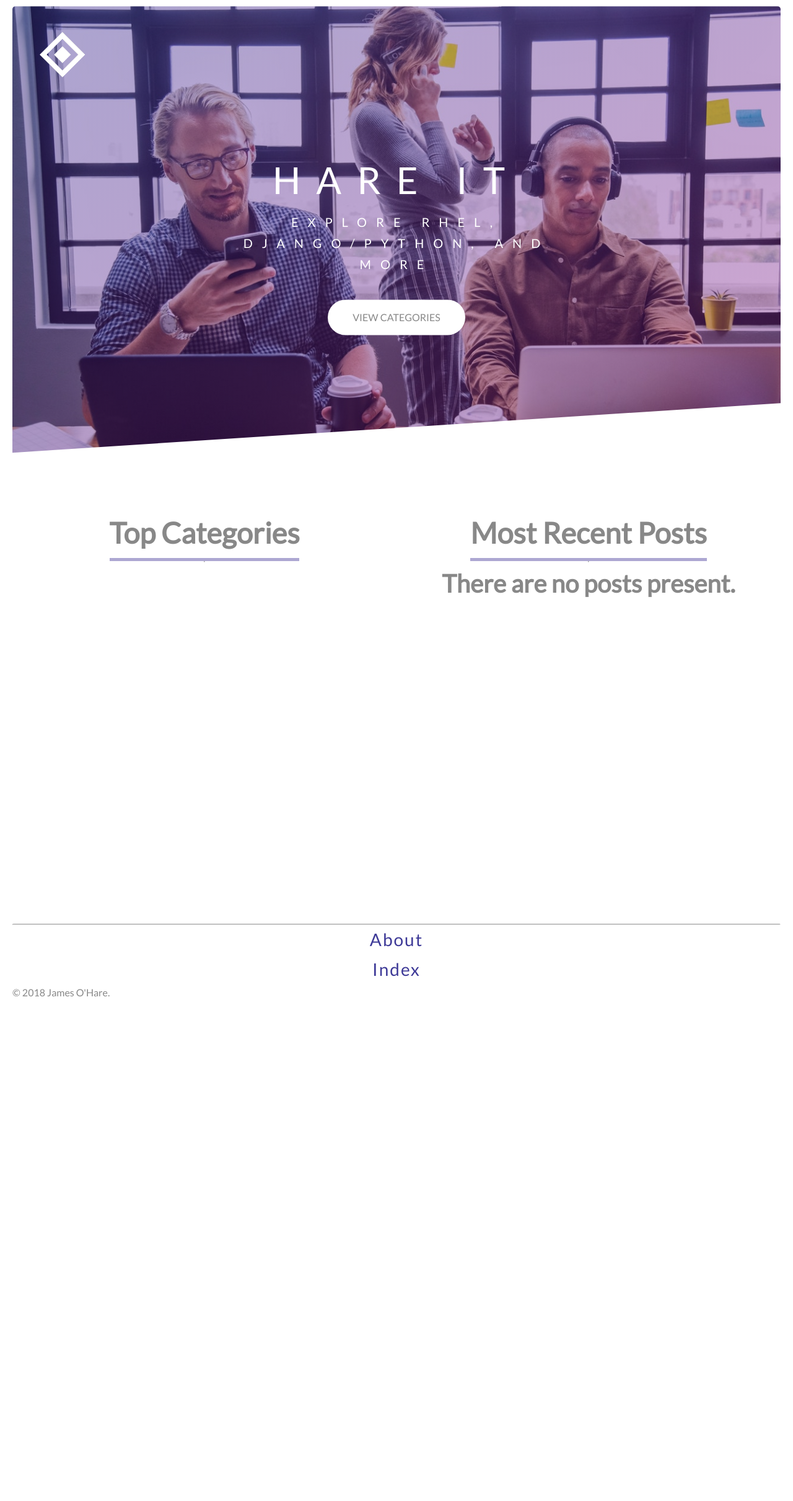
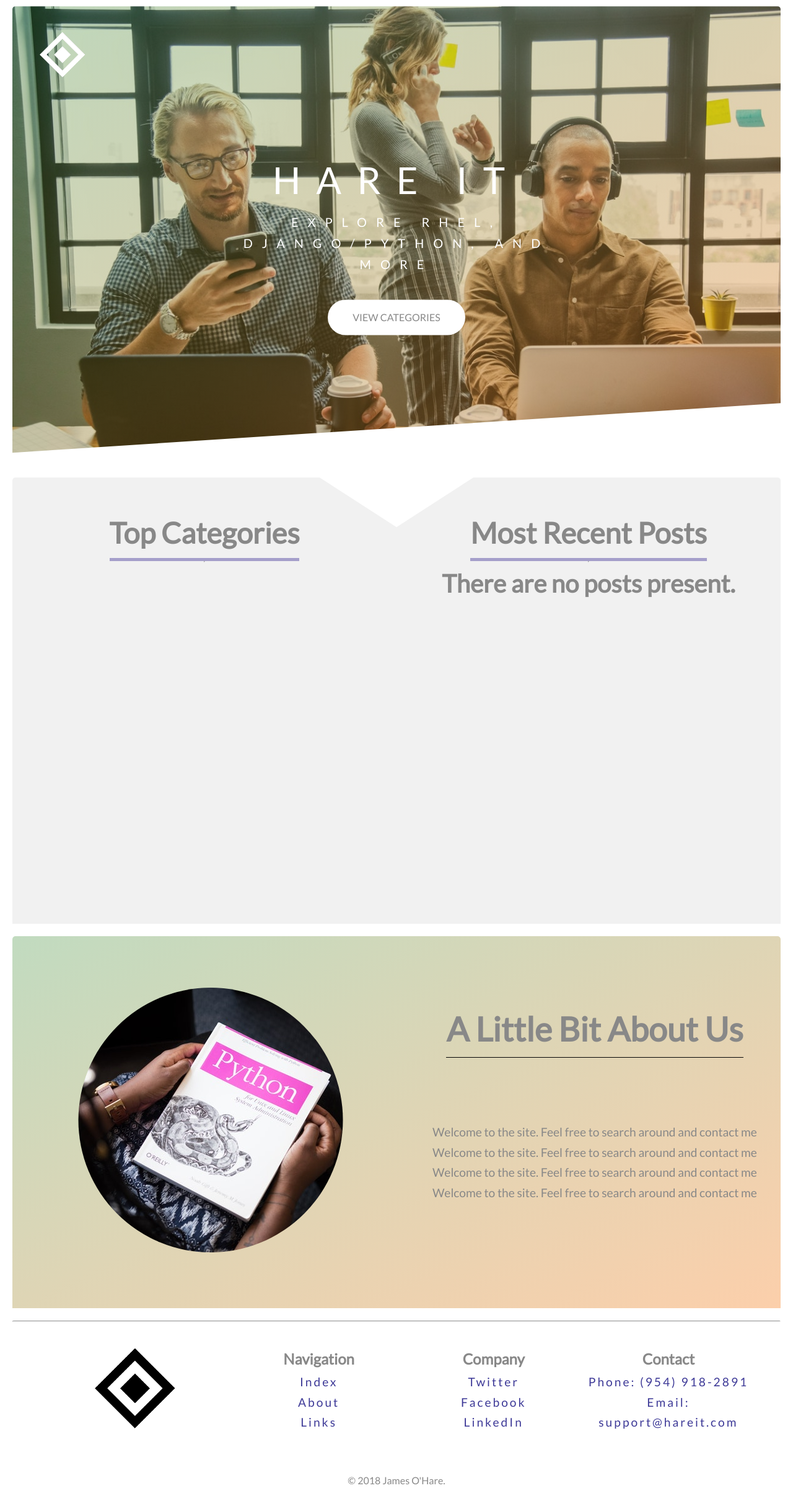
Before and after one commit to johare243/django-blog, a Django app: page / in a window 1280 px wide. Shown: the part 37-2458 px from the top of the page at 62% size. Before the commit the page ends 1644 px from the top, so only its background shows below. Run offline with Django 3.2, Linux system fonts and the light colour scheme; data that the repository does not hold is empty; some libraries are stand-ins or nearby versions.

Commit message:
add section to index, css changes

```diff
--- a/jmo/settings.py
+++ b/jmo/settings.py
@@ -23,6 +23,7 @@ MEDIA_DIR = os.path.join(BASE_DIR, 'media')
 # See https://docs.djangoproject.com/en/2.1/howto/deployment/checklist/
 
 # SECURITY WARNING: keep the secret key used in production secret!
+SECRET_KEY = ''
 
 # SECURITY WARNING: don't run with debug turned on in production!
 DEBUG = True
--- a/pages/templates/pages/base.html
+++ b/pages/templates/pages/base.html
@@ -55,13 +55,35 @@
         <!-- <hr> -->
         <!-- </div> -->
         <div id='footer'>
-                <ul class="ul">
-                        {% if user.is_authenticated %}
-                        <li class="li"><a href="{% url 'add_category' %}">Add New Category</a></li>
-                        {% endif %}
-                        <li class="li"><a href="{% url 'about' %}">About</a></li>
-                        <li class="li"><a href="{% url 'index' %}">Index</a></li>
-                </ul>
+                <div class="footer-logo-box">
+                        <img class="footer-logo" src="{% static 'images/logo-black.png' %}" alt="">
+                </div>
+                <div class="footer-nav">
+                        <h2>Navigation</h2>
+                        <ul class="ul footer-ul">
+                                {% if user.is_authenticated %}
+                                <li class="li footer-li"><a href="{% url 'add_category' %}">Add New Category</a></li>
+                                {% endif %}
+                                <li class="li footer-li"><a href="{% url 'index' %}">Index</a></li>
+                                <li class="li footer-li"><a href="{% url 'about' %}">About</a></li>
+                                <li class="li footer-li"><a href="{% url 'about' %}">Links</a></li>
+                        </ul>
+                </div>
+                <div class="footer-other">
+                        <h2>Company</h2>
+                        <ul class="ul footer-ul">
+                                <li class="li footer-li"><a href="{% url 'about' %}">Twitter</a></li>
+                                <li class="li footer-li"><a href="{% url 'about' %}">Facebook</a></li>
+                                <li class="li footer-li"><a href="{% url 'about' %}">LinkedIn</a></li>
+                        </ul>
+                </div>
+                <div class="footer-contact">
+                        <h2>Contact</h2>
+                        <ul class="ul footer-ul">
+                                <li class="li footer-li"><a href="{% url 'index' %}">Phone: (954) 918-2891</a></li>
+                                <li class="li footer-li"><a href="{% url 'about' %}">Email: support@hareit.com</a></li>
+                        </ul>
+                </div>
         </div>
 <script
   src="https://code.jquery.com/jquery-3.3.1.min.js"
--- a/pages/templates/pages/index.html
+++ b/pages/templates/pages/index.html
@@ -23,13 +23,10 @@
                             <li class="li-cat">
                             <a href="{% url 'show_category' category.slug %}">
                                     <img class="flip-card-bg" src="" alt=""/>
-                                {{ category.name|upper }}</a>
+                                {{ category.name|upper }}
                             </li>
                           </div>
                           <div class="flip-card-back" style="background-image: url('{{ MEDIA_URL }}/{{category.slug|lower}}.jpg');">
-                                    <a href="{% url 'show_category' category.slug %}">
-                                            <div>
-                                            </div>
                                     </a>
                           </div>
                   </div>
@@ -48,7 +45,10 @@
                 <ul class="ul-cat">
                 {% for post in posts %}
                 <li class="li-cat">
-                        <a href="{{ post.url }}">{{ post.title }}</a>
+                        <a href="{{ post.url }}">
+                                <h3>{{ post.title }}</h3>
+                                <h6>Category: {{ post.category }} | Published on {{ post.created_date }}</h6>
+                        </a>
                 </li>
                 {% endfor %}
                 </ul>
@@ -57,4 +57,23 @@
                 {% endif %}
             </div>
         </div>
+
+        <!-- Index Only Main-Bottom -->
+        <div class="main-bottom">
+                <div class="main-bottom-image-box">
+                        <img class="main-bottom-image" src="{% static 'images/python.jpg'  %}" alt="">
+                </div>
+                <div class="main-bottom-text">
+                        <div class="main-bottom-text-header">
+                                <h1>A Little Bit About Us</h1>
+                        </div>
+                        <div class="main-bottom-text-content">
+                                <p>Welcome to the site. Feel free to search around and contact me</p>
+                                <p>Welcome to the site. Feel free to search around and contact me</p>
+                                <p>Welcome to the site. Feel free to search around and contact me</p>
+                                <p>Welcome to the site. Feel free to search around and contact me</p>
+                        </div>
+                </div>
+
+        </div>
 {% endblock %}
--- a/static/pages/style.css
+++ b/static/pages/style.css
@@ -39,7 +39,8 @@ body {
 .header {
         position: relative;
         height: 95vh;
-        background-image: linear-gradient(to right bottom, rgba(50,35,144, 0.4), rgba(147,35,144,0.4)), url('../images/business-1.jpg');
+        background-image: linear-gradient(to right bottom, rgba(50,135,44, 0.3), rgba(247,135,44,0.4)), url('../images/business-1.jpg');
+        /* background-image: linear-gradient(to right bottom, rgba(50,35,144, 0.4), rgba(147,35,144,0.4)), url('../images/business-1.jpg'); */
         background-size: cover;
         background-position: top;
         /* polygon */
@@ -193,8 +194,13 @@ body {
         /* color: white; */
         color: rgba(40,35,140, 0.9);
         text-decoration: none;
-        letter-spacing: 2px;
+        /* letter-spacing: 2px; */
         text-align: center;
+}
+
+.li-cat a:hover {
+        /* box-shadow: 0 0 1px 0 #000; */
+        /* color: white; */
 }
 
 .cat-img {
@@ -202,9 +208,12 @@ body {
 }
 
 .main-container {
+        clip-path: polygon(0 0, 40% 0, 40% 0, 50% 10vh, 60% 0, 100% 0, 100% 100%, 0 90vh);
         display: flex;
         justify-content: space-around;
+        background-color: #f1f1f1;
         padding-top: 50px;
+        padding-bottom: 20px;
         height:90vh;
         font-size: 40px;
 }
@@ -276,11 +285,16 @@ body {
 
 .flip-card {
         background-color: transparent;
+        color: white;
         width: 300px;
         height: 200px;
         border: 1px solid #f1f1f1;
         perspective: 1000px;
         margin: 10px 0;
+}
+
+.flip-card-front .li-cat a {
+        color: white;
 }
 
 .flip-card-inner {
@@ -305,7 +319,8 @@ body {
 
 .flip-card-front {
         justify-content: center;
-        background-image: linear-gradient(to right bottom, rgba(50,35,144, 0.2), rgba(147,35,144,0.5));
+        /* background-image: linear-gradient(to right bottom, rgba(50,35,144, 0.2), rgba(147,35,144,0.5)); */
+        background-image: linear-gradient(to right bottom, rgba(50,135,44, 0.3), rgba(247,135,44,0.4));
 }
 
 .flip-card-back {
@@ -322,3 +337,86 @@ body {
 .flip-card-bg {
         /* background-image: linear-gradient(to right bottom, rgba(50,35,144, 0.4), rgba(147,35,144,0.4)), url('../images/python.jpg'); */
 }
+
+.main-bottom {
+        display: flex;
+        height: 75vh;
+        justify-content: center;
+        align-items: center;
+        background-image: linear-gradient(to right bottom, rgba(50,135,44, 0.3), rgba(247,135,44,0.4));
+        margin: 20px 0;
+}
+
+.main-bottom-image-box {
+        /* border: 1px solid red; */
+        flex: 1;
+        /* margin: 10px; */
+}
+
+.main-bottom-image {
+        clip-path: circle();
+}
+
+.main-bottom-text {
+        flex: 1;
+        display: flex;
+        font-size: 1.2em;
+        flex-direction: column;
+        height: 100%;
+        align-items: center;
+}
+
+.main-bottom-text-header {
+        flex: 1;
+        display: flex;
+        justify-content: center;
+        align-items: center;
+        font-size: 1.4em;
+}
+
+.main-bottom-text-header h1 {
+        border-bottom: 1px solid #050505;
+}
+
+
+.main-bottom-text-content {
+        flex: 1;
+}
+
+#footer {
+        padding: 40px;
+        display: flex;
+        justify-content: space-around;
+        text-align: center;
+}
+
+.footer-logo {
+        width: 45%;
+}
+
+.footer-logo-box {
+        flex: 2;
+}
+
+.footer-nav, .footer-other, .footer-contact {
+        flex: 1.8;
+}
+
+.footer-li {
+        font-size: 1.2em;
+}
+
+.footer-li a:hover {
+        box-shadow: 0 0 1px 0 #000;
+        /* color: white; */
+}
+
+footer {
+        text-align: center;
+        margin: 20px 0 0 0;
+        /* position: absolute; */
+        left: 0;
+        bottom: 0;
+        width: 100%;
+        height: 100%;
+}
```
Also changed, not shown: 1 other file.
